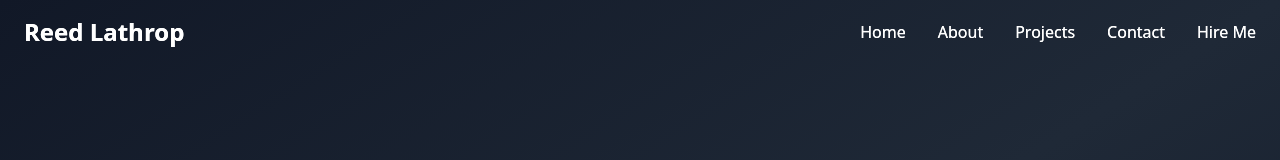
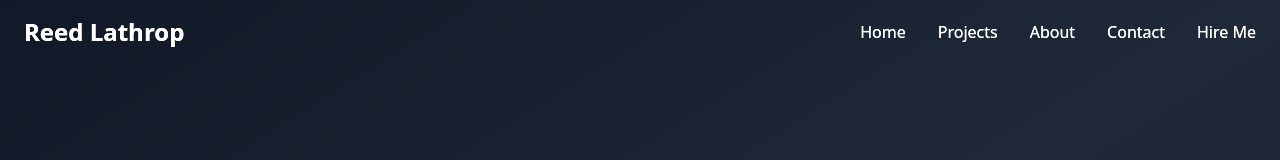
Before and after one commit to reedthedev13/Project-Portfolio, a React (Vite) app: page /hire in a window 1280 px wide. Shown: the top 160 px of the page. Built offline with nearby package versions, Linux system fonts and the light colour scheme.

Commit message:
changed navbar

```diff
--- a/src/components/NavBar.tsx
+++ b/src/components/NavBar.tsx
@@ -4,8 +4,8 @@ import { useLocation, useNavigate } from "react-router-dom";
 
 const navLinks = [
   { name: "Home", id: "home" },
+  { name: "Projects", id: "projects" },
   { name: "About", id: "about" },
-  { name: "Projects", id: "projects" },
   { name: "Contact", id: "contact" },
   { name: "Hire Me", id: "hire" },
 ];
```
